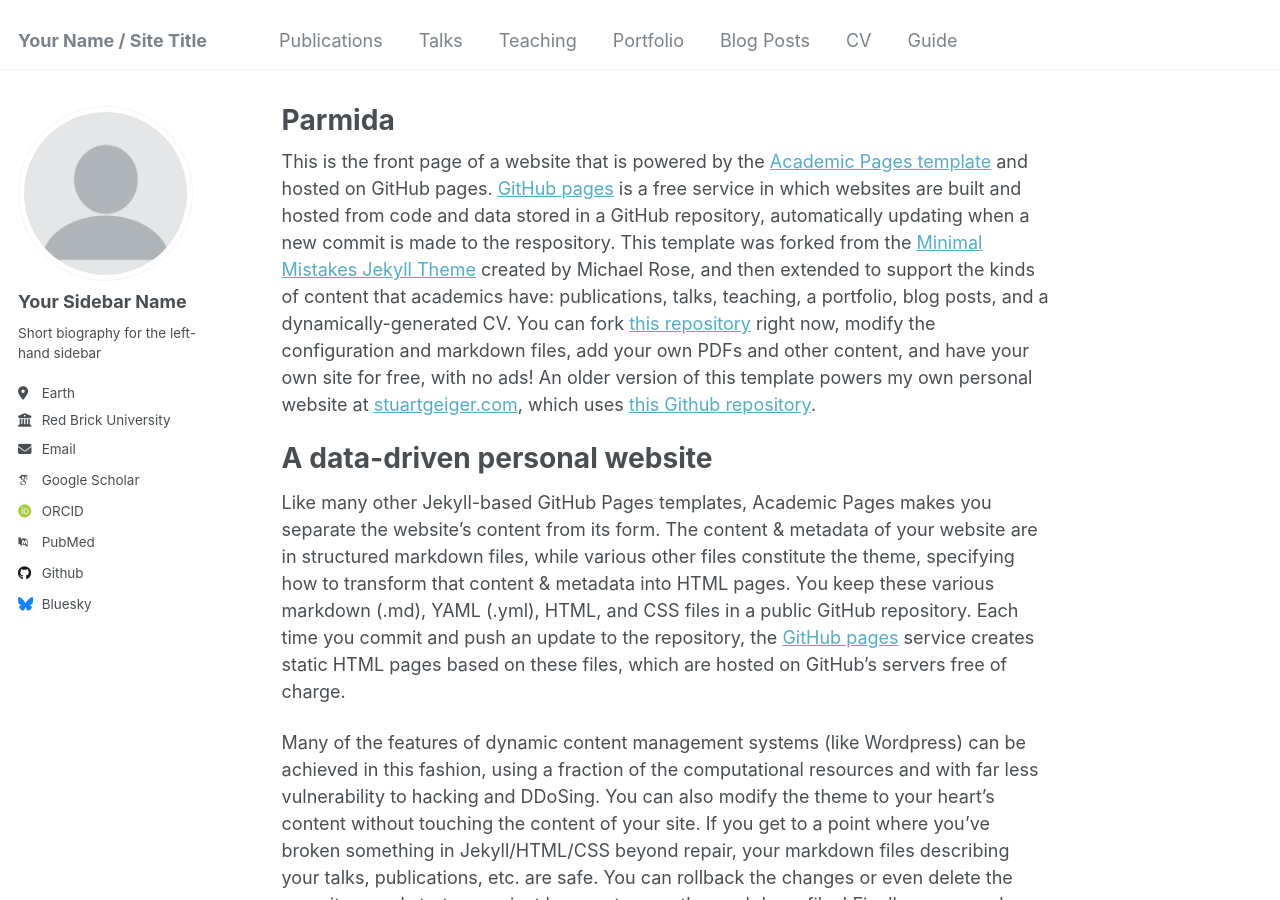
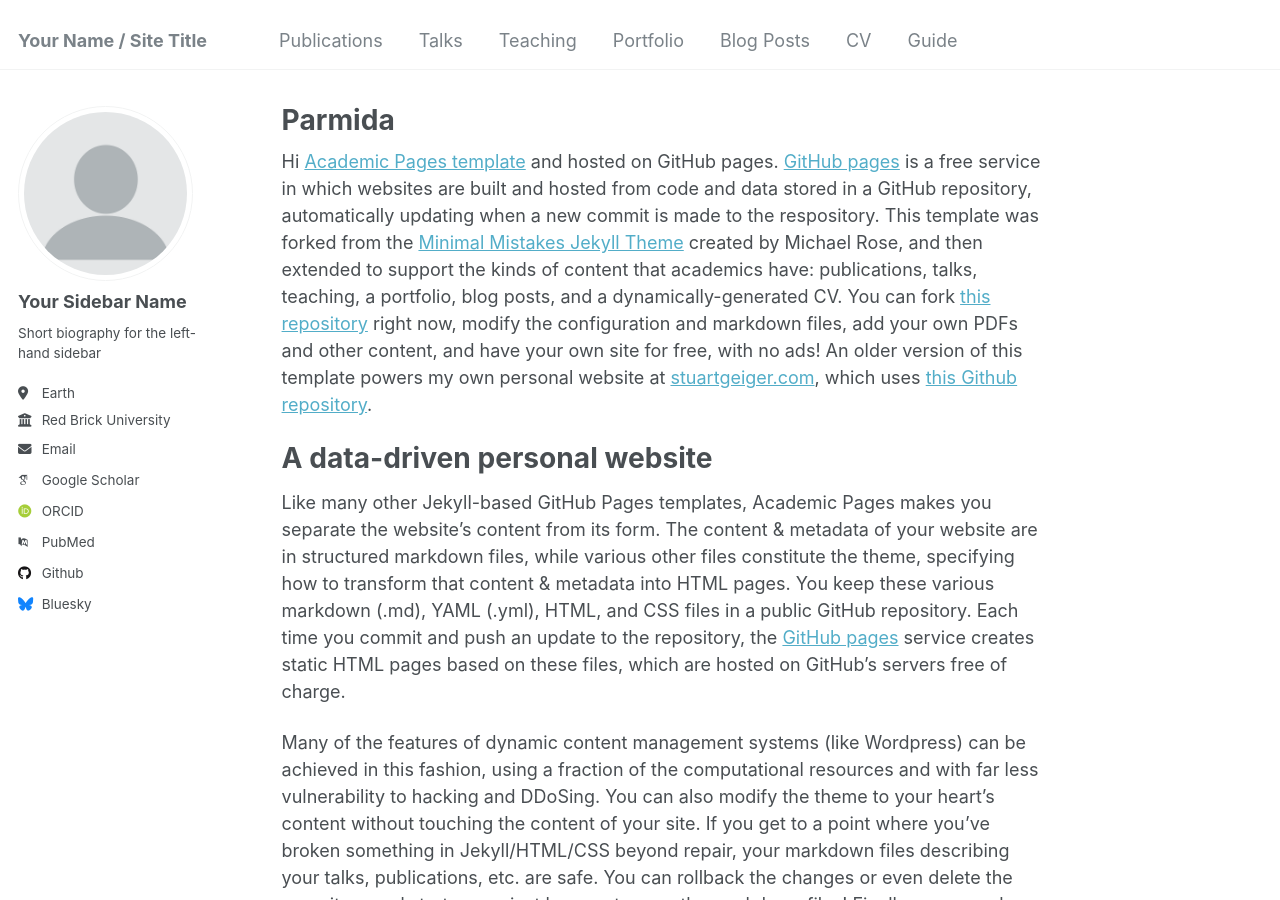
Before and after one commit to ParmidaMasoumi/ParmidaMasoumi.github.io, a Jekyll site: the page built from _pages/about.md, in a window 1280 px wide and 900 px high. Built offline with Jekyll 4.4.1, drawn with Linux system fonts in a browser that asks for light colours; some web fonts are replaced.

Commit message:
Update about.md

```diff
--- a/_pages/about.md
+++ b/_pages/about.md
@@ -7,7 +7,7 @@ redirect_from:
   - /about.html
 ---
 
-This is the front page of a website that is powered by the [Academic Pages template](https://github.com/academicpages/academicpages.github.io) and hosted on GitHub pages. [GitHub pages](https://pages.github.com) is a free service in which websites are built and hosted from code and data stored in a GitHub repository, automatically updating when a new commit is made to the respository. This template was forked from the [Minimal Mistakes Jekyll Theme](https://mmistakes.github.io/minimal-mistakes/) created by Michael Rose, and then extended to support the kinds of content that academics have: publications, talks, teaching, a portfolio, blog posts, and a dynamically-generated CV. You can fork [this repository](https://github.com/academicpages/academicpages.github.io) right now, modify the configuration and markdown files, add your own PDFs and other content, and have your own site for free, with no ads! An older version of this template powers my own personal website at [stuartgeiger.com](http://stuartgeiger.com), which uses [this Github repository](https://github.com/staeiou/staeiou.github.io).
+Hi [Academic Pages template](https://github.com/academicpages/academicpages.github.io) and hosted on GitHub pages. [GitHub pages](https://pages.github.com) is a free service in which websites are built and hosted from code and data stored in a GitHub repository, automatically updating when a new commit is made to the respository. This template was forked from the [Minimal Mistakes Jekyll Theme](https://mmistakes.github.io/minimal-mistakes/) created by Michael Rose, and then extended to support the kinds of content that academics have: publications, talks, teaching, a portfolio, blog posts, and a dynamically-generated CV. You can fork [this repository](https://github.com/academicpages/academicpages.github.io) right now, modify the configuration and markdown files, add your own PDFs and other content, and have your own site for free, with no ads! An older version of this template powers my own personal website at [stuartgeiger.com](http://stuartgeiger.com), which uses [this Github repository](https://github.com/staeiou/staeiou.github.io).
 
 A data-driven personal website
 ======
```
